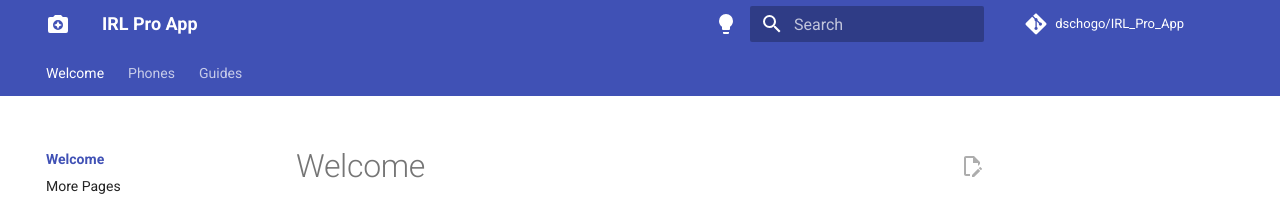
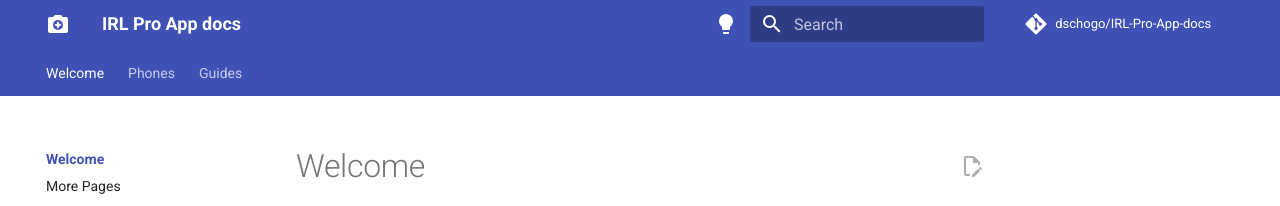
Before and after one commit to Dschogo/IRL-Pro-App-docs, an MkDocs documentation site: the page built from docs/Welcome/index.md, in a window 1280 px wide. Shown: the top 206 px of the page. Built offline with MkDocs 1.6.1 and Material for MkDocs 9.7.7, drawn with Linux system fonts in a browser that asks for light colours; comment, search, counter and statistics services are not loaded.

Commit message:
updates git links

```diff
--- a/mkdocs.yml
+++ b/mkdocs.yml
@@ -1,7 +1,7 @@
-site_name: IRL Pro App
-repo_name: dschogo/IRL_Pro_App
-site_url: https://dschogo.github.io/IRL_Pro_App/
-repo_url: https://github.com/Dschogo/IRL_Pro_App
+site_name: IRL Pro App docs
+repo_name: dschogo/IRL-Pro-App-docs
+site_url: https://dschogo.github.io/IRL-Pro-App-docs/
+repo_url: https://github.com/Dschogo/IRL-Pro-App-docs
 edit_uri: edit/main/docs/
 site_author: Dschogo
 site_description: Docs for IRL Pro App
@@ -88,7 +88,7 @@ plugins:
           cards: true
           enabled: !ENV [CI, false]
     - git-committers:
-          repository: dschogo/IRL_Pro_App
+          repository: dschogo/IRL-Pro-App-docs
           branch: main
           enabled: !ENV [CI, false]
     - search
```
